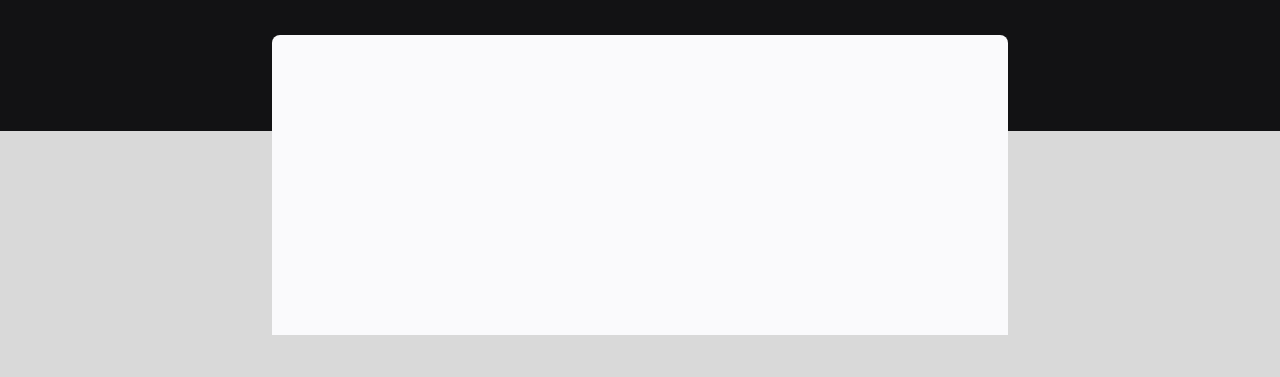
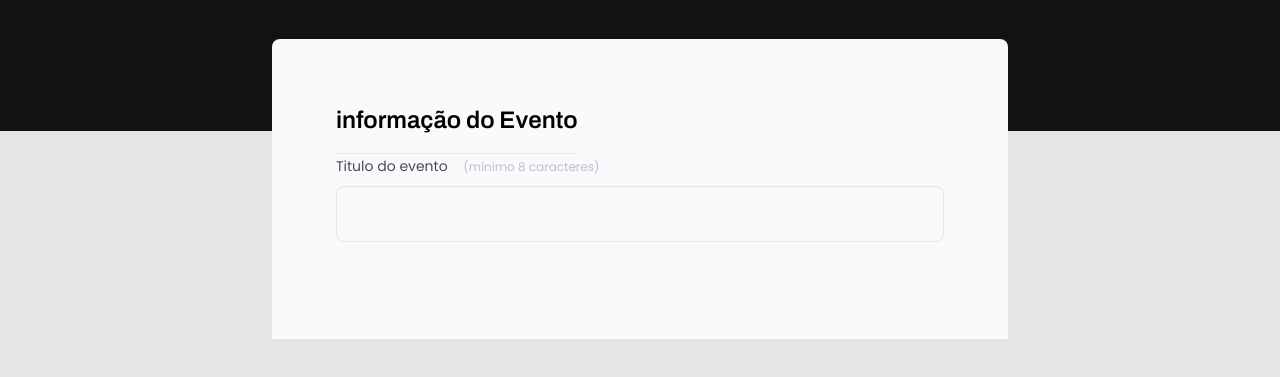
Before and after one commit to macedocmateus/layout_formulario, a plain HTML site: page index.html in a window 1280 px wide. Shown: the part 237-614 px from the top of the page. Drawn offline with Linux system fonts and the light colour scheme.

Commit message:
criando os campos no formulario

```diff
--- a/index.html
+++ b/index.html
@@ -19,7 +19,15 @@
           formulário de inscrição.</p>
       </header>
       <form>
-
+        <fieldset>
+        <legend>
+          informação do Evento
+        </legend>
+        <div class="input-wrapper">
+          <label for="event-title">Titulo do evento <span>(mínimo 8 caracteres)</span></label>
+          <input type="text" id="event-title"/>
+        </div>
+      </fieldset>
       </form>
     </div>
   </body>
--- a/style.css
+++ b/style.css
@@ -1,7 +1,15 @@
+*{
+box-sizing: border-box;
+margin: 0;
+padding: 0;
+}
+
+body, input, button, select, textarea{
+  font-family: 'Poppins', sans-serif;
+}
 
 body{
-  font-family: 'Poppins', sans-serif;
-  background-color: #D9D9D9;
+  background-color: #e5e5e5;
 }
 
 body::before{
@@ -30,6 +38,7 @@ header h1 {
   line-height: 42px;
   font-size: 36px;
   color: white;
+  margin-bottom: 24px;
 }
 
 header p {
@@ -41,6 +50,49 @@ header p {
 form{
   background-color: #fafafc;
   min-height: 300px;
-  margin-top: 38px;
+  margin-top: 42px;
   border-radius: 8px 8px 0px 0px;
+  padding: 64px;
 }
+
+fieldset {
+  border: none;
+}
+
+fieldset legend {
+font-family: 'archivo', sans-serif;
+font-size: 24px;
+font-weight: 600;
+line-height: 34px;
+border-bottom: 1px solid #E6E6F0;
+padding-bottom: 16px;
+}
+
+.input-wrapper {
+  display: flex;
+  flex-direction: column;
+}
+
+.input-wrapper label {
+color: #4E4958;
+font-size: 14px;
+line-height: 24px;
+margin-bottom: 8px;
+}
+
+.input-wrapper label span {
+  margin-left:12px;
+  font-size: 12px;
+  line-height: 20px;
+  color: #c1bccc;
+}
+
+.input-wrapper input {
+border-radius: 8px;
+border: 1px solid #E6E6F0;
+background-color: #fafafc;
+height: 56px;
+padding: 0 24px;
+color: #c1bccc;
+
+}
```
